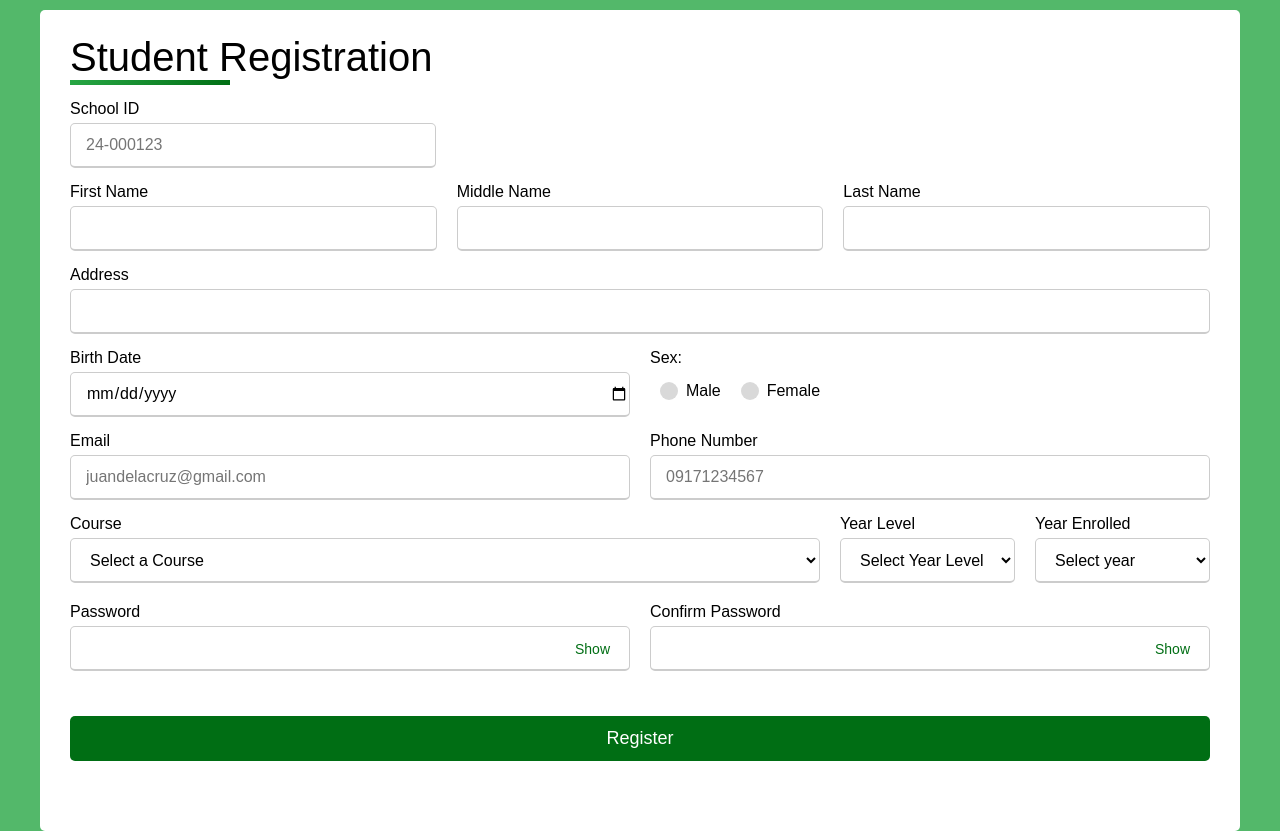
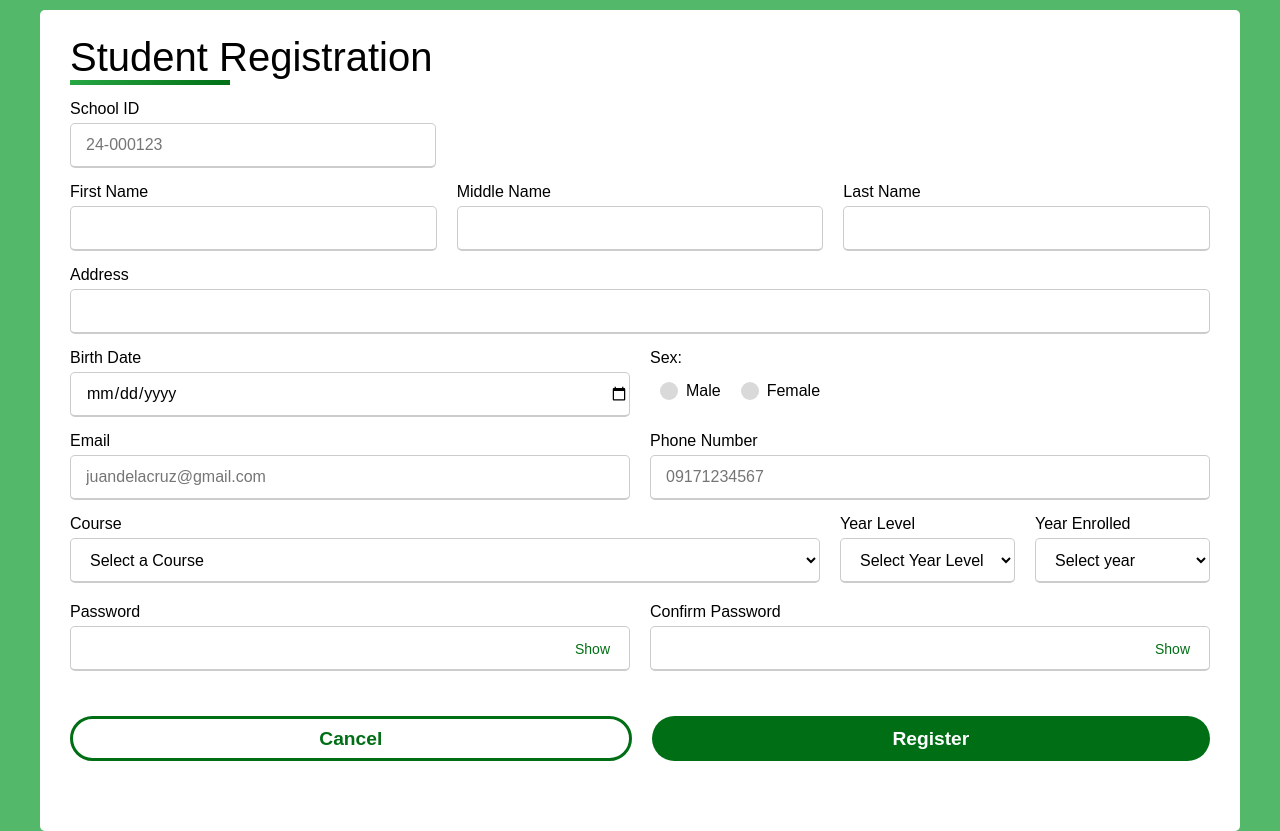
Before and after one commit to Raidev07/Alumni-Portal, a PHP site: page /studentform/student_form.html in a window 1280 px wide. Run offline with PHP 8.4, Linux system fonts and the light colour scheme.

Commit message:
add cancel button on student form

```diff
--- a/studentform/registration_style.css
+++ b/studentform/registration_style.css
@@ -134,7 +134,6 @@ form .sex__details {
   position: relative;
 }
 
-
 form .sex__details .sex__title {
   font-size: 16px;
   font-weight: 500;
@@ -174,10 +173,7 @@ form input[type="radio"] {
 }
 /* Sex Section End */
 
-
 /* Academic Details */
-
-
 
 .academic__details {
   margin-bottom: 20px;
@@ -272,7 +268,6 @@ form .academic__details .input__box input:valid {
   border-color: var(--main-lightGreen);
 }
 
-
 form .pass__details .input__box.name__row {
   width: 100%;
   display: flex;
@@ -329,28 +324,51 @@ form .pass__details .input__box.name__row div span {
   color: var(--main-lightGreen);
 }
 
-
-
 /* submit button */
 form .button {
   height: 45px;
   margin: 45px 0;
+  display: flex;
+  flex: 1;
+  gap: 20px;
 }
 
 form .button input {
   height: 100%;
   width: 100%;
-  outline: none;
-  color: #fff;
+  padding: 0.5rem 1.5rem;
+  border-radius: 30px;
+  font-weight: 600;
+  font-size: 1.2rem;
+  background: #006e14;
+  color: white;
   border: none;
-  font-size: 18px;
-  font-weight: 500;
-  border-radius: 5px;
-  background: var(--main-darkGreen);
-  transition: all 0.3s ease;
+  cursor: pointer;
+  transition: 0.3s;
+}
+form .button .btn {
+  height: 100%;
+  width: 100%;
+  padding: 0.5rem 1.5rem;
+  border: 3px solid var(--main-darkGreen);
+  border-radius: 30px;
+  font-weight: 600;
+  font-size: 1.2rem;
+  background: #fff;
+  color: var(--main-darkGreen);
+  cursor: pointer;
+  transition: 0.3s;
 }
 
+form .button .btn:hover{
+  background: var(--main-darkGreen);
+  border: none;
+  color: #fff;
+}
+
+form .button .btn:hover,
 form .button input:hover {
+  box-shadow: 0 0 25px #006e14;
   background: var(--main-lightGreen);
 }
 
--- a/studentform/student_form.html
+++ b/studentform/student_form.html
@@ -96,20 +96,33 @@
 
         <div class="academic__details">
           <div class="input__box name__row">
-
             <div class="course-box">
               <span class="details">Course</span>
               <select class="course" name="course" required>
                 <option value="">Select a Course</option>
-                <option value="1">Bachelor of Science in Information Technology</option>
-                <option value="2">Bachelor of Science in Computer Science</option>
-                <option value="3">Bachelor of Science in Education Major in English</option>
-                <option value="4">Bachelor of Science in Education Major in Filipino</option>
-                <option value="5">Bachelor of Science in Education Major in Math</option>
+                <option value="1">
+                  Bachelor of Science in Information Technology
+                </option>
+                <option value="2">
+                  Bachelor of Science in Computer Science
+                </option>
+                <option value="3">
+                  Bachelor of Science in Education Major in English
+                </option>
+                <option value="4">
+                  Bachelor of Science in Education Major in Filipino
+                </option>
+                <option value="5">
+                  Bachelor of Science in Education Major in Math
+                </option>
                 <option value="6">Bachelor of Science in Nursing</option>
                 <option value="7">Bachelor of Science in Engineering</option>
-                <option value="8">Bachelor of Science in Hospitality Management</option>
-                <option value="9">Bachelor of Science in Business and Accountancy</option>
+                <option value="8">
+                  Bachelor of Science in Hospitality Management
+                </option>
+                <option value="9">
+                  Bachelor of Science in Business and Accountancy
+                </option>
                 <option value="10">Bachelor of Science in Psychology</option>
               </select>
             </div>
@@ -166,6 +179,9 @@
         </div>
 
         <div class="button">
+          <button class="btn" onclick="window.location.href = '../index.html'">
+            Cancel
+          </button>
           <input type="submit" value="Register" />
         </div>
       </form>
```
Also changed, not shown: signUpDialog_style.css (line endings or trailing spaces).
